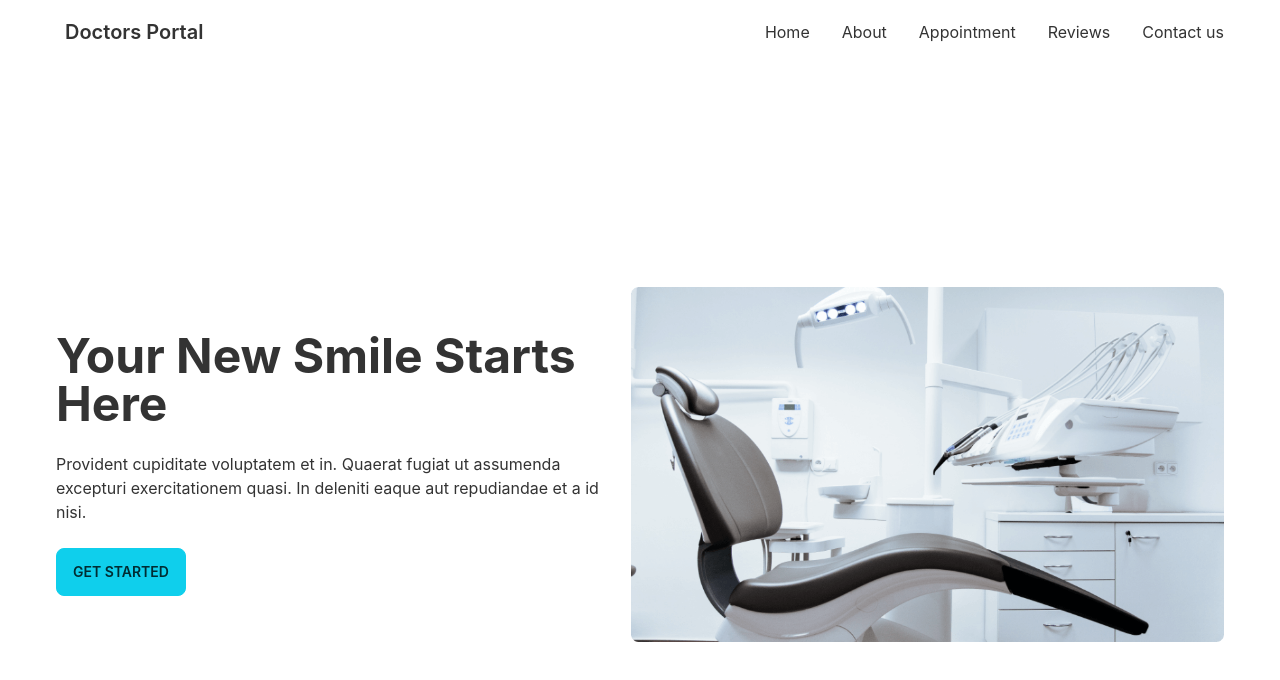
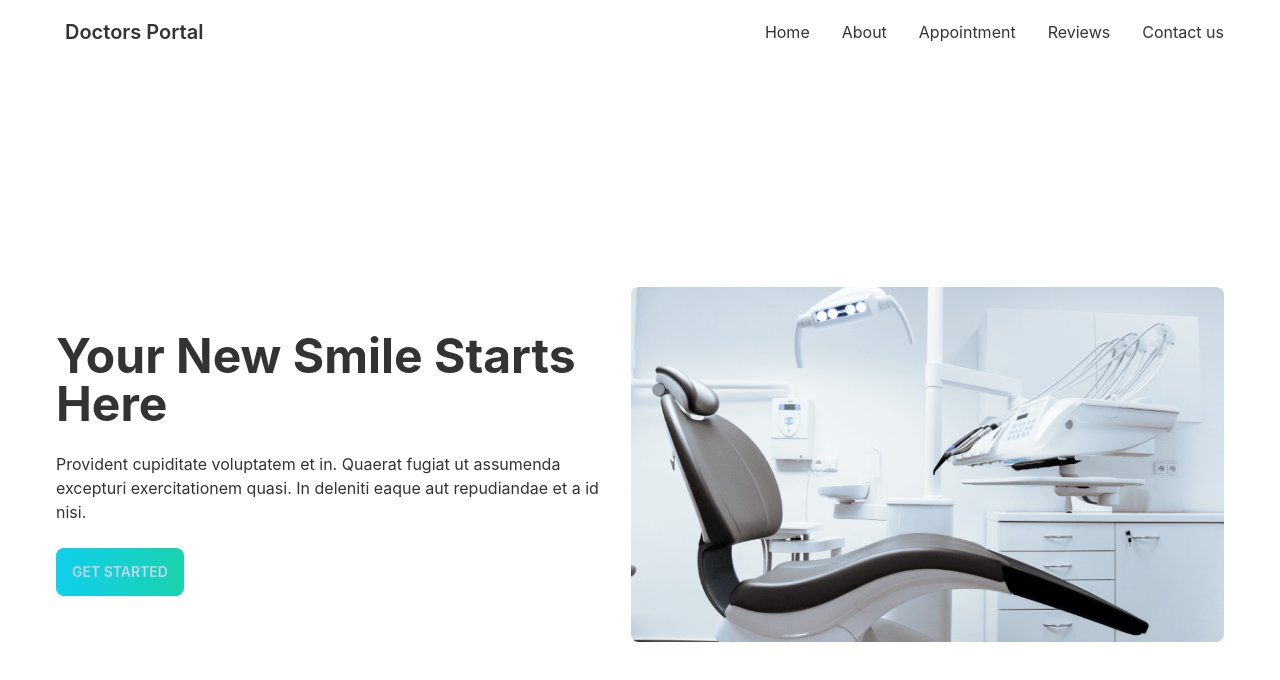
Before and after one commit to Lil-boss/doc-portal-frontend, a React (Create React App) app: page / in a window 1280 px wide. Shown: the top 680 px of the page. Built offline with nearby package versions, Linux system fonts and the light colour scheme.

Commit message:
banner complete

```diff
--- a/src/pages/Home/Banner.jsx
+++ b/src/pages/Home/Banner.jsx
@@ -8,7 +8,7 @@ const Banner = () => {
                 <div>
                     <h1 class="text-5xl font-bold">Your New Smile Starts Here</h1>
                     <p class="py-6">Provident cupiditate voluptatem et in. Quaerat fugiat ut assumenda excepturi exercitationem quasi. In deleniti eaque aut repudiandae et a id nisi.</p>
-                    <button class="btn btn-primary">Get Started</button>
+                    <button class="btn bg-gradient-to-r from-primary to-secondary border-none">Get Started</button>
                 </div>
             </div>
         </div>
```
